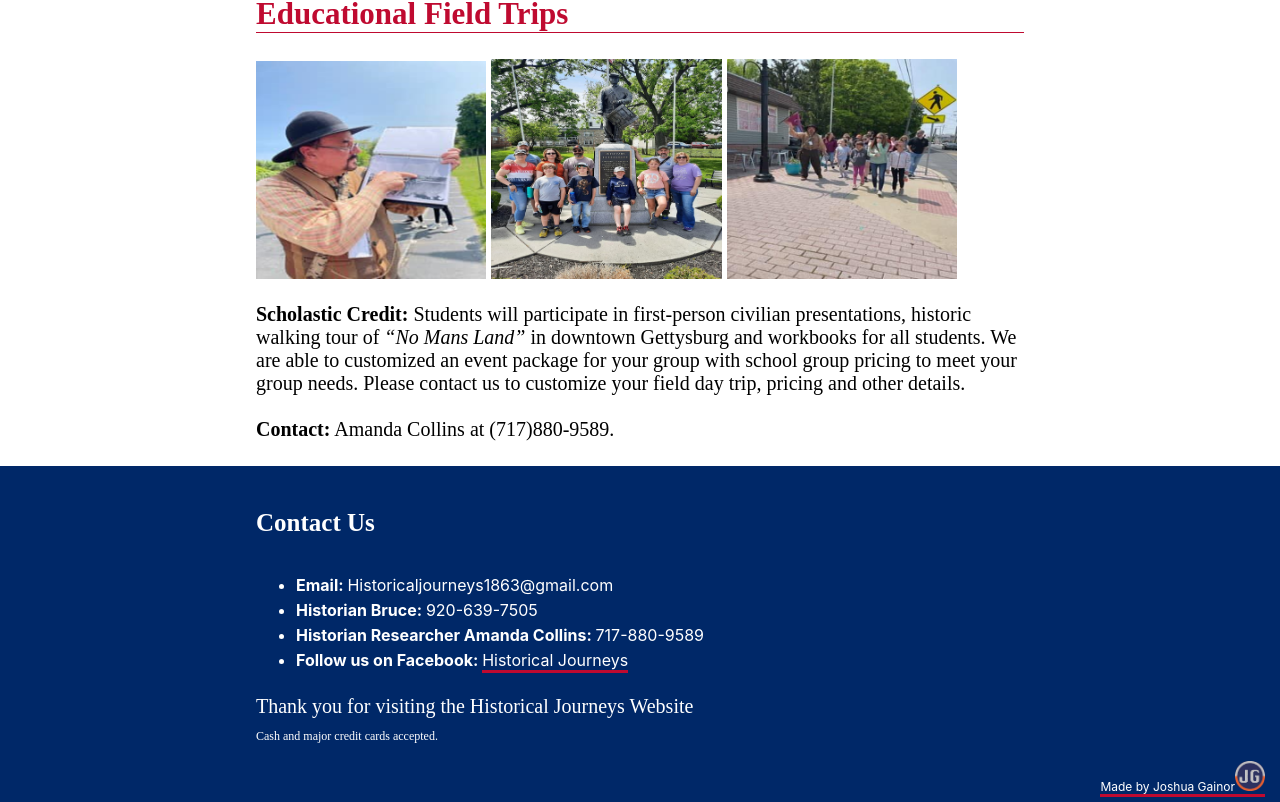
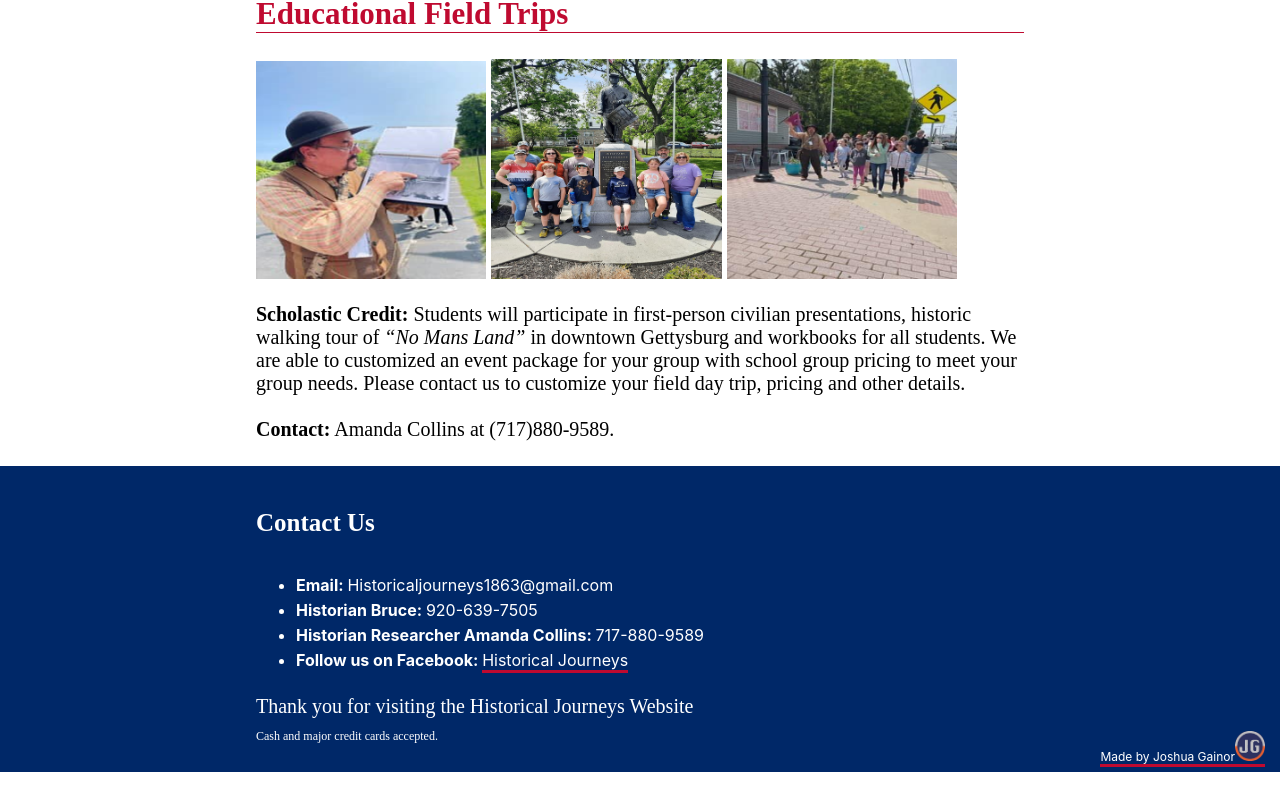
Before and after one commit to GainorJoshua-FS/HistoricalJourneys, a React (Create React App) app: page /#/camping in a window 1280 px wide. Shown: the part 929-1731 px from the top of the page. After the commit the page ends 1701 px from the top, so only its background shows below. Built offline with nearby package versions, Linux system fonts and the light colour scheme; a web font is replaced by a local one.

Commit message:
Fixed logo in footer

```diff
--- a/src/components/Footer.js
+++ b/src/components/Footer.js
@@ -70,11 +70,13 @@ const styles = {
             height: "30px"
     },
     logoLink:{
-        float: "right",
         textDecoration: "none",
         borderBottom: "3px solid #BF0A30",
         color: "white",
+        float: "right",
         marginRight: "15px",
-        fontSize: "12px"
+        fontSize: "12px",
+        marginTop: "-30px",
+        marginBottom: "none"
     }
 }
```
